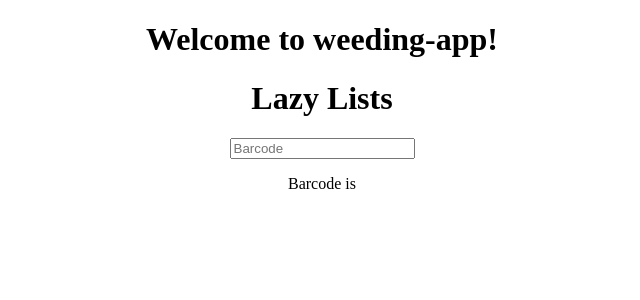
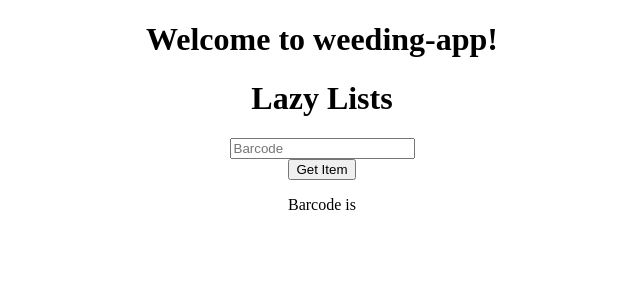
Before and after one commit to jeanbblakely/weeding-app, an Angular app: page / in a window 1280 px wide. Shown: the top 300 px of the page, without its empty margins (318-958 px from the left). Built offline with nearby package versions, Linux system fonts and the light colour scheme.

Commit message:
problems with CORS policy

```diff
--- a/src/app/apiservice.service.ts
+++ b/src/app/apiservice.service.ts
@@ -10,6 +10,8 @@ export class ApiserviceService {
   constructor(private httpClient: HttpClient) { }
 
   getItem(apikey, barcode) {
-    return this.httpClient.get('https://api-na.hosted.exlibrisgroup.com/almaws/v1/items?item_barcode={barcode}&apikey={apikey}');
+    console.log('https://api-na.hosted.exlibrisgroup.com/almaws/v1/items?item_barcode=' + barcode + '&apikey=' + apikey);
+    this.httpClient.head('Access-Control-Allow-Origin');
+    return this.httpClient.get('https://api-na.hosted.exlibrisgroup.com/almaws/v1/items?item_barcode=' + barcode + '&apikey=' + apikey);
   }
 }
--- a/src/app/lazylists/lazylists.component.html
+++ b/src/app/lazylists/lazylists.component.html
@@ -6,6 +6,7 @@
             <input type="text" placeholder="Barcode" name="barcode" [(ngModel)]="barcode">
         </div>
     </form>
+    <button (click)="getItem()">Get Item</button>
 </div>
 
 <p>Barcode is {{barcode}}</p>
```
